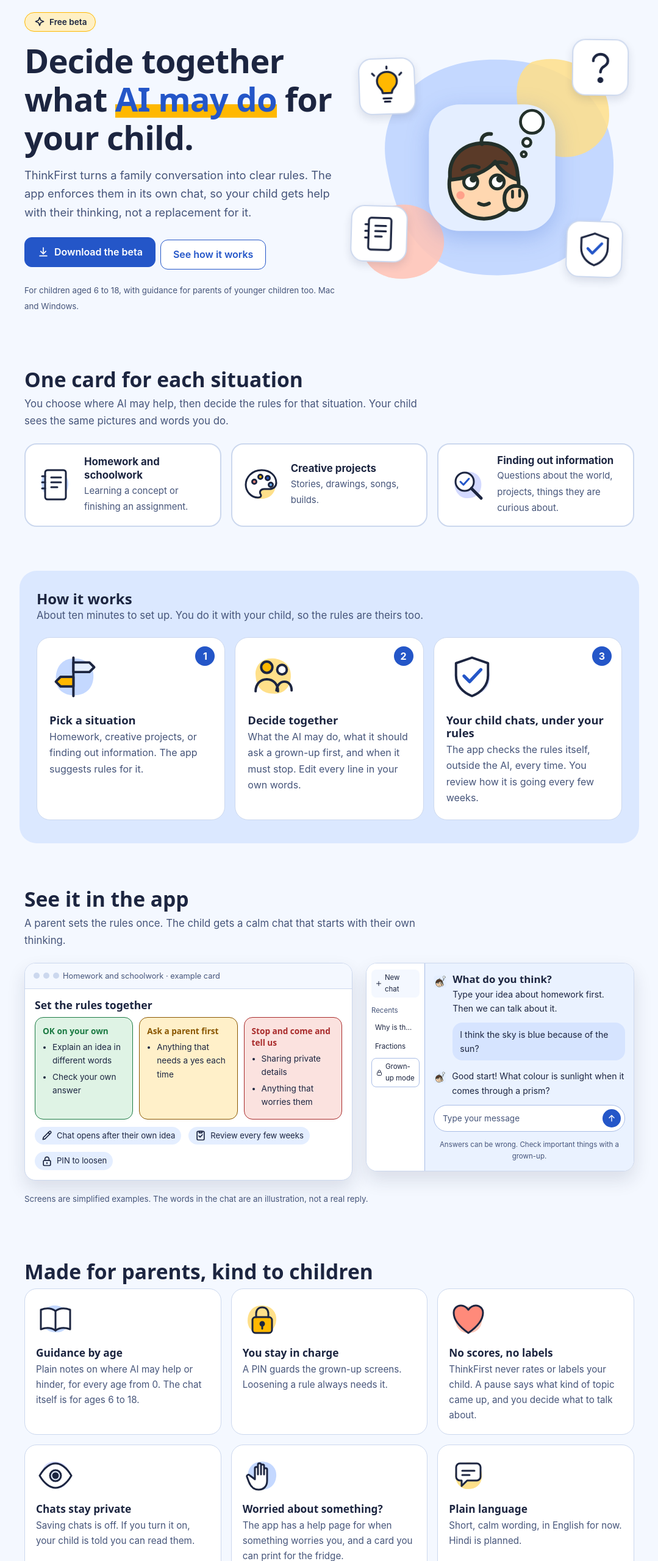
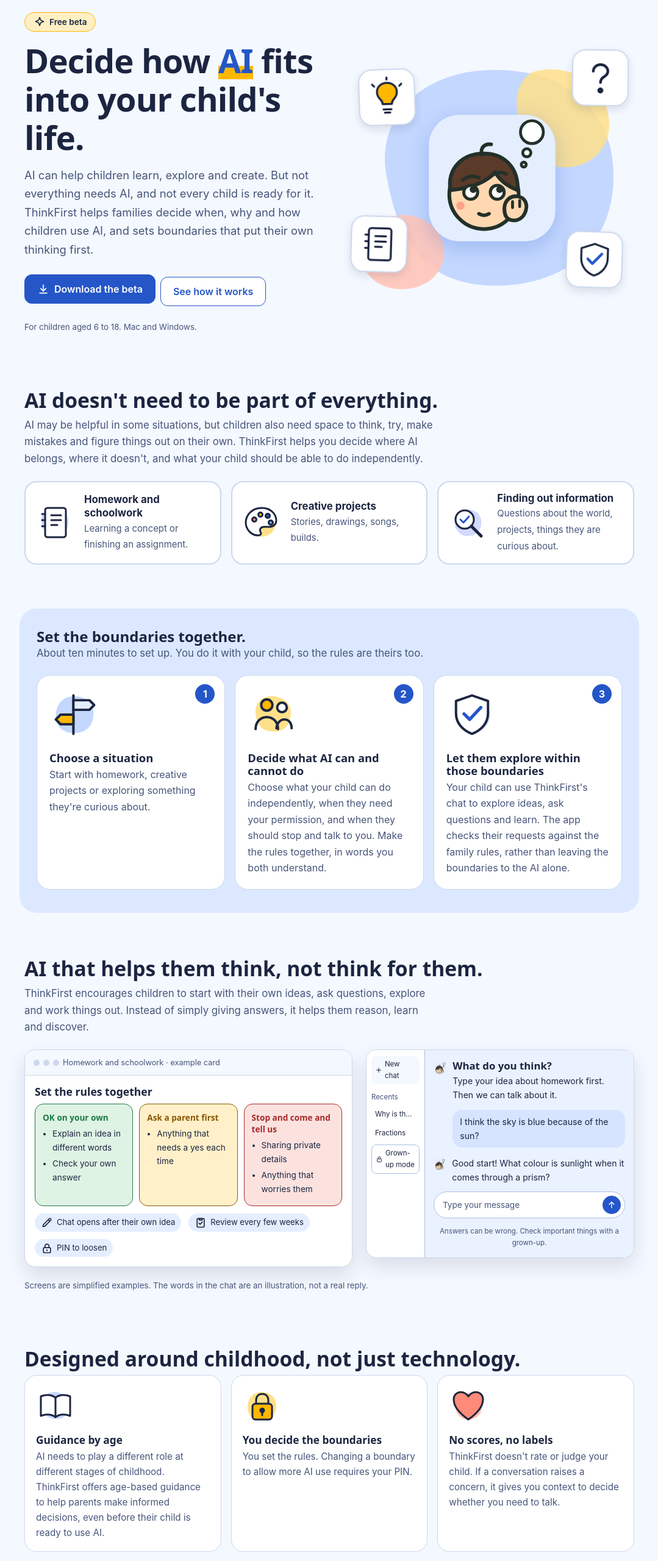
Before and after one commit to dharashah410/thinkfirst-site, a plain HTML site: page index.html in a window 1280 px wide. Shown: the part 80-2640 px from the top of the page at 61% size, without its empty margins (100-1179 px from the left). Drawn offline with Linux system fonts and the light colour scheme.

Commit message:
site: update from 016f5179e96d349802180121c3b6092ca2f3b81d

```diff
--- a/index.html
+++ b/index.html
@@ -103,10 +103,11 @@ footer{border-top:1px solid var(--line);margin-top:28px;padding:22px 0 44px;disp
 <div class="hero">
 <div>
 <span class="badge"><svg class="ic" viewBox="0 0 24 24" aria-hidden="true" focusable="false"><path d="M12 3l2.2 5.6L20 11l-5.8 2.4L12 19l-2.2-5.6L4 11l5.8-2.4z"/></svg>Free beta</span>
-<h1>Decide together what <em>AI may do</em> for your child.</h1>
-<p class="lead">ThinkFirst turns a family conversation into clear rules. The app enforces them in its own chat, so your child gets help with their thinking, not a replacement for it.</p>
+<h1>Decide how <em>AI</em> fits into your child's life.</h1>
+<p class="lead">AI can help children learn, explore and create. But not everything needs AI, and not every child is ready for it. ThinkFirst helps families decide when, why and how children use AI, and sets boundaries that put their own thinking
+first.</p>
 <a class="btn" href="#download"><svg class="ic" viewBox="0 0 24 24" aria-hidden="true" focusable="false"><path d="M12 4v11"/><path d="M7 11l5 5 5-5"/><path d="M5 20h14"/></svg>Download the beta</a><a class="btn ghost" href="#how">See how it works</a>
-<p class="muted"><small>For children aged 6 to 18, with guidance for parents of younger children too. Mac and Windows.</small></p>
+<p class="muted"><small>For children aged 6 to 18. Mac and Windows.</small></p>
 </div>
 <div class="art" aria-hidden="true">
 <svg class="bg" viewBox="0 0 470 430" focusable="false"><path d="M60 215C40 120 110 40 230 36s200 60 205 165-60 190-190 192S78 310 60 215z" fill="var(--blob-sky)"/><path d="M300 40c60-20 130 20 128 90-1 50-55 80-100 62S250 70 300 40z" fill="var(--blob-sun)" opacity=".85"/><path d="M20 330c10-50 70-70 110-40s30 90-20 105S10 380 20 330z" fill="var(--blob-coral)" opacity=".9"/></svg>
@@ -119,8 +120,8 @@ footer{border-top:1px solid var(--line);margin-top:28px;padding:22px 0 44px;disp
 </div>
 
 <section>
-<h2>One card for each situation</h2>
-<p class="intro">You choose where AI may help, then decide the rules for that situation. Your child sees the same pictures and words you do.</p>
+<h2>AI doesn't need to be part of everything.</h2>
+<p class="intro">AI may be helpful in some situations, but children also need space to think, try, make mistakes and figure things out on their own. ThinkFirst helps you decide where AI belongs, where it doesn't, and what your child should be able to do independently.</p>
 <div class="tiles">
 <div class="tile"><svg class="pic" viewBox="0 0 64 64" aria-hidden="true" focusable="false"><path d="M10 30c-1-13 9-22 22-21s23 9 22 23-9 22-23 21S11 44 10 30z" fill="var(--blob-sky)"/><use href="#d-notebook"/></svg><div><b>Homework and schoolwork</b><span>Learning a concept or finishing an assignment.</span></div></div>
 <div class="tile"><svg class="pic" viewBox="0 0 64 64" aria-hidden="true" focusable="false"><path d="M8 34c0-14 8-25 23-25s25 10 24 24-10 22-24 22S8 47 8 34z" fill="var(--blob-sun)"/><use href="#d-palette"/></svg><div><b>Creative projects</b><span>Stories, drawings, songs, builds.</span></div></div>
@@ -130,19 +131,19 @@ footer{border-top:1px solid var(--line);margin-top:28px;padding:22px 0 44px;disp
 
 <section id="how">
 <div class="band">
-<h2>How it works</h2>
+<h2>Set the boundaries together.</h2>
 <p class="intro">About ten minutes to set up. You do it with your child, so the rules are theirs too.</p>
 <ol class="steps">
-<li><svg class="pic lg" viewBox="0 0 64 64" aria-hidden="true" focusable="false"><path d="M8 34c0-14 8-25 23-25s25 10 24 24-10 22-24 22S8 47 8 34z" fill="var(--blob-sky)"/><use href="#d-signpost"/></svg><h3>Pick a situation</h3><p>Homework, creative projects, or finding out information. The app suggests rules for it.</p></li>
-<li><svg class="pic lg" viewBox="0 0 64 64" aria-hidden="true" focusable="false"><path d="M10 30c-1-13 9-22 22-21s23 9 22 23-9 22-23 21S11 44 10 30z" fill="var(--blob-sun)"/><use href="#d-people"/></svg><h3>Decide together</h3><p>What the AI may do, what it should ask a grown-up first, and when it must stop. Edit every line in your own words.</p></li>
-<li><svg class="pic lg" viewBox="0 0 64 64" aria-hidden="true" focusable="false"><path d="M11 26c3-11 14-17 26-15s19 12 17 25-12 19-25 18S8 38 11 26z" fill="var(--blob-green)"/><use href="#d-shield"/></svg><h3>Your child chats, under your rules</h3><p>The app checks the rules itself, outside the AI, every time. You review how it is going every few weeks.</p></li>
+<li><svg class="pic lg" viewBox="0 0 64 64" aria-hidden="true" focusable="false"><path d="M8 34c0-14 8-25 23-25s25 10 24 24-10 22-24 22S8 47 8 34z" fill="var(--blob-sky)"/><use href="#d-signpost"/></svg><h3>Choose a situation</h3><p>Start with homework, creative projects or exploring something they're curious about.</p></li>
+<li><svg class="pic lg" viewBox="0 0 64 64" aria-hidden="true" focusable="false"><path d="M10 30c-1-13 9-22 22-21s23 9 22 23-9 22-23 21S11 44 10 30z" fill="var(--blob-sun)"/><use href="#d-people"/></svg><h3>Decide what AI can and cannot do</h3><p>Choose what your child can do independently, when they need your permission, and when they should stop and talk to you. Make the rules together, in words you both understand.</p></li>
+<li><svg class="pic lg" viewBox="0 0 64 64" aria-hidden="true" focusable="false"><path d="M11 26c3-11 14-17 26-15s19 12 17 25-12 19-25 18S8 38 11 26z" fill="var(--blob-green)"/><use href="#d-shield"/></svg><h3>Let them explore within those boundaries</h3><p>Your child can use ThinkFirst's chat to explore ideas, ask questions and learn. The app checks their requests against the family rules, rather than leaving the boundaries to the AI alone.</p></li>
 </ol>
 </div>
 </section>
 
 <section>
-<h2>See it in the app</h2>
-<p class="intro">A parent sets the rules once. The child gets a calm chat that starts with their own thinking.</p>
+<h2>AI that helps them think, not think for them.</h2>
+<p class="intro">ThinkFirst encourages children to start with their own ideas, ask questions, explore and work things out. Instead of simply giving answers, it helps them reason, learn and discover.</p>
 <div class="shots">
 <div class="win" role="img" aria-label="Parent screen: set the rules together, with three columns: OK on your own, Ask a parent first, Stop and come and tell us">
 <div class="bar"><i></i><i></i><i></i><span>Homework and schoolwork &middot; example card</span></div>
@@ -173,31 +174,33 @@ footer{border-top:1px solid var(--line);margin-top:28px;padding:22px 0 44px;disp
 </section>
 
 <section>
-<h2>Made for parents, kind to children</h2>
+<h2>Designed around childhood, not just technology.</h2>
 <div class="grid3">
-<div class="feat"><svg class="pic" viewBox="0 0 64 64" aria-hidden="true" focusable="false"><path d="M10 30c-1-13 9-22 22-21s23 9 22 23-9 22-23 21S11 44 10 30z" fill="var(--blob-sky)"/><use href="#d-book"/></svg><h3>Guidance by age</h3><p>Plain notes on where AI may help or hinder, for every age from 0. The chat itself is for ages 6 to 18.</p></div>
-<div class="feat"><svg class="pic" viewBox="0 0 64 64" aria-hidden="true" focusable="false"><path d="M8 34c0-14 8-25 23-25s25 10 24 24-10 22-24 22S8 47 8 34z" fill="var(--blob-sun)"/><use href="#d-lock"/></svg><h3>You stay in charge</h3><p>A PIN guards the grown-up screens. Loosening a rule always needs it.</p></div>
-<div class="feat"><svg class="pic" viewBox="0 0 64 64" aria-hidden="true" focusable="false"><path d="M11 26c3-11 14-17 26-15s19 12 17 25-12 19-25 18S8 38 11 26z" fill="var(--blob-coral)"/><use href="#d-heart"/></svg><h3>No scores, no labels</h3><p>ThinkFirst never rates or labels your child. A pause says what kind of topic came up, and you decide what to talk about.</p></div>
-<div class="feat"><svg class="pic" viewBox="0 0 64 64" aria-hidden="true" focusable="false"><path d="M10 30c-1-13 9-22 22-21s23 9 22 23-9 22-23 21S11 44 10 30z" fill="var(--blob-green)"/><use href="#d-eye"/></svg><h3>Chats stay private</h3><p>Saving chats is off. If you turn it on, your child is told you can read them.</p></div>
-<div class="feat"><svg class="pic" viewBox="0 0 64 64" aria-hidden="true" focusable="false"><path d="M8 34c0-14 8-25 23-25s25 10 24 24-10 22-24 22S8 47 8 34z" fill="var(--blob-sky)"/><use href="#d-hand"/></svg><h3>Worried about something?</h3><p>The app has a help page for when something worries you, and a card you can print for the fridge.</p></div>
-<div class="feat"><svg class="pic" viewBox="0 0 64 64" aria-hidden="true" focusable="false"><path d="M11 26c3-11 14-17 26-15s19 12 17 25-12 19-25 18S8 38 11 26z" fill="var(--blob-sun)"/><use href="#d-speech"/></svg><h3>Plain language</h3><p>Short, calm wording, in English for now. Hindi is planned.</p></div>
+<div class="feat"><svg class="pic" viewBox="0 0 64 64" aria-hidden="true" focusable="false"><path d="M10 30c-1-13 9-22 22-21s23 9 22 23-9 22-23 21S11 44 10 30z" fill="var(--blob-sky)"/><use href="#d-book"/></svg><h3>Guidance by age</h3><p>AI needs to play a different role at different stages of childhood. ThinkFirst offers age-based guidance to help parents
+make informed decisions, even before their child is ready to use AI.</p></div>
+<div class="feat"><svg class="pic" viewBox="0 0 64 64" aria-hidden="true" focusable="false"><path d="M8 34c0-14 8-25 23-25s25 10 24 24-10 22-24 22S8 47 8 34z" fill="var(--blob-sun)"/><use href="#d-lock"/></svg><h3>You decide the boundaries</h3><p>You set the rules. Changing a boundary to allow more AI use requires your PIN.</p></div>
+<div class="feat"><svg class="pic" viewBox="0 0 64 64" aria-hidden="true" focusable="false"><path d="M11 26c3-11 14-17 26-15s19 12 17 25-12 19-25 18S8 38 11 26z" fill="var(--blob-coral)"/><use href="#d-heart"/></svg><h3>No scores, no labels</h3><p>ThinkFirst doesn't rate or judge your child. If a conversation raises a concern, it gives you context to decide whether you need to talk.</p></div>
+<div class="feat"><svg class="pic" viewBox="0 0 64 64" aria-hidden="true" focusable="false"><path d="M10 30c-1-13 9-22 22-21s23 9 22 23-9 22-23 21S11 44 10 30z" fill="var(--blob-green)"/><use href="#d-eye"/></svg><h3>Chats stay private</h3><p>Chats aren't saved by default. If you choose to turn saving on, your child knows you can read them.</p></div>
+<div class="feat"><svg class="pic" viewBox="0 0 64 64" aria-hidden="true" focusable="false"><path d="M8 34c0-14 8-25 23-25s25 10 24 24-10 22-24 22S8 47 8 34z" fill="var(--blob-sky)"/><use href="#d-hand"/></svg><h3>Help when you need it</h3><p>When something worries your child, they can find guidance on what to do and how to talk to you about it.</p></div>
+<div class="feat"><svg class="pic" viewBox="0 0 64 64" aria-hidden="true" focusable="false"><path d="M11 26c3-11 14-17 26-15s19 12 17 25-12 19-25 18S8 38 11 26z" fill="var(--blob-sun)"/><use href="#d-speech"/></svg><h3>Plain language</h3><p>Short, calm wording, in English for now.</p></div>
 </div>
 </section>
 
 <section id="privacy">
-<h2>Your family&rsquo;s details stay with you</h2>
-<p class="intro">Everything about your child lives on your own computer. A few things leave it, and <a href="privacy.html">the privacy page</a> names each one.</p>
+<h2>Your family&rsquo;s data stays on your computer</h2>
 <div class="flow">
 <div class="a"><svg class="pic" viewBox="0 0 64 64" aria-hidden="true" focusable="false"><path d="M10 30c-1-13 9-22 22-21s23 9 22 23-9 22-23 21S11 44 10 30z" fill="var(--blob-sky)"/><use href="#d-lock"/></svg><h3>On your computer</h3><p>Your child&rsquo;s name, the rules, notes and pauses. We never receive them.</p></div>
 <div class="b"><svg class="pic" viewBox="0 0 64 64" aria-hidden="true" focusable="false"><path d="M8 34c0-14 8-25 23-25s25 10 24 24-10 22-24 22S8 47 8 34z" fill="var(--blob-sun)"/><use href="#d-docs"/></svg><h3>To ThinkFirst</h3><p>Your email (checked with a code) and a once-a-day open count. Never your child&rsquo;s details or chats.</p></div>
 <div class="c"><svg class="pic" viewBox="0 0 64 64" aria-hidden="true" focusable="false"><path d="M11 26c3-11 14-17 26-15s19 12 17 25-12 19-25 18S8 38 11 26z" fill="var(--blob-green)"/><use href="#d-thought"/></svg><h3>To OpenAI, if you turn the chat on</h3><p>What your child types goes to OpenAI through your own Codex account. It is off until you agree, with your PIN.</p></div>
 </div>
 <p class="muted"><small>No advertising and no tracking tools.</small></p>
+<p class="intro">Read our <a
+    href="privacy.html">privacy page</a></p>
 </section>
 
 <section id="download">
-<h2>Download the beta</h2>
-<p class="intro">We are testing with a few families before opening it up.</p>
+<h2>Try ThinkFirst</h2>
+<p class="intro">ThinkFirst is free to use and currently in beta. We're testing it with a small group of families.</p>
 <div class="dl">
 <div class="appicon"><svg viewBox="0 0 64 64" aria-hidden="true"><use href="#logo"/></svg></div>
 <div>
@@ -224,14 +227,14 @@ footer{border-top:1px solid var(--line);margin-top:28px;padding:22px 0 44px;disp
 </section>
 
 <section id="faq">
-<h2>Questions</h2>
-<details><summary>Does ThinkFirst make the AI safe?</summary><p>No. It is a family rule that the app enforces in its own chat. It is not a guarantee of safety. If something worries you, the app has a help page, and you can always talk to your child.</p></details>
-<details><summary>What does it cost?</summary><p>ThinkFirst is free. The chat uses your own Codex allowance, so it counts against your ChatGPT plan.</p></details>
-<details><summary>Can I read my child&rsquo;s chats?</summary><p>Only if you turn saving on, and then your child is told. By default nothing they type is saved.</p></details>
+<h2>Frequently asked questions</h2>
+<details><summary>Does ThinkFirst make AI safe for children?</summary><p>No app can guarantee that AI is safe. ThinkFirst helps your family set boundaries and applies them within its own chat. It is one part of how you guide your child, not a replacement for your judgement or conversations with them.</p></details>
+<details><summary>Does it cost anything?</summary><p>ThinkFirst is free. AI chat uses your own Codex allowance, which is part of your eligible ChatGPT plan.</p></details>
+<details><summary>Can I read my child&rsquo;s chats?</summary><p>Chats are not saved by default. If you enable chat saving, your child is informed that you can read their conversations.</p></details>
 <details><summary>Why does it ask for my email?</summary><p>So we can tell you about updates and learn how many families use it. You enter it once and confirm it with a code. We never receive your child&rsquo;s details.</p></details>
-<details><summary>Can it work without an internet connection?</summary><p>The first sign-in code needs the internet. After that you can set up cards and read the guidance offline. The chat needs the internet, because the replies come from OpenAI through your account.</p></details>
-<details><summary>What if I change my mind about a rule?</summary><p>You review each card every few weeks. You can tighten a rule any time. Loosening one needs your PIN.</p></details>
-<details><summary>How do I remove it?</summary><p>In the app, Settings has Delete all data. Then drag the app to the Bin, or uninstall it on Windows from Settings, Apps.</p></details>
+<details><summary>Can I use it without the internet?</summary><p>The first sign-in code needs the internet. After that you can set up cards and read the guidance offline. The chat needs the internet, because the replies come from OpenAI through your account.</p></details>
+<details><summary>Can I change the rules later?</summary><p>Yes. You can review and tighten rules at any time. Loosening rules requires your PIN.</p></details>
+<details><summary>How do I delete my data?</summary><p>You can delete all your data from Settings within the app, then uninstall ThinkFirst from your computer.</p></details>
 </section>
 
 <section id="credits">
```
